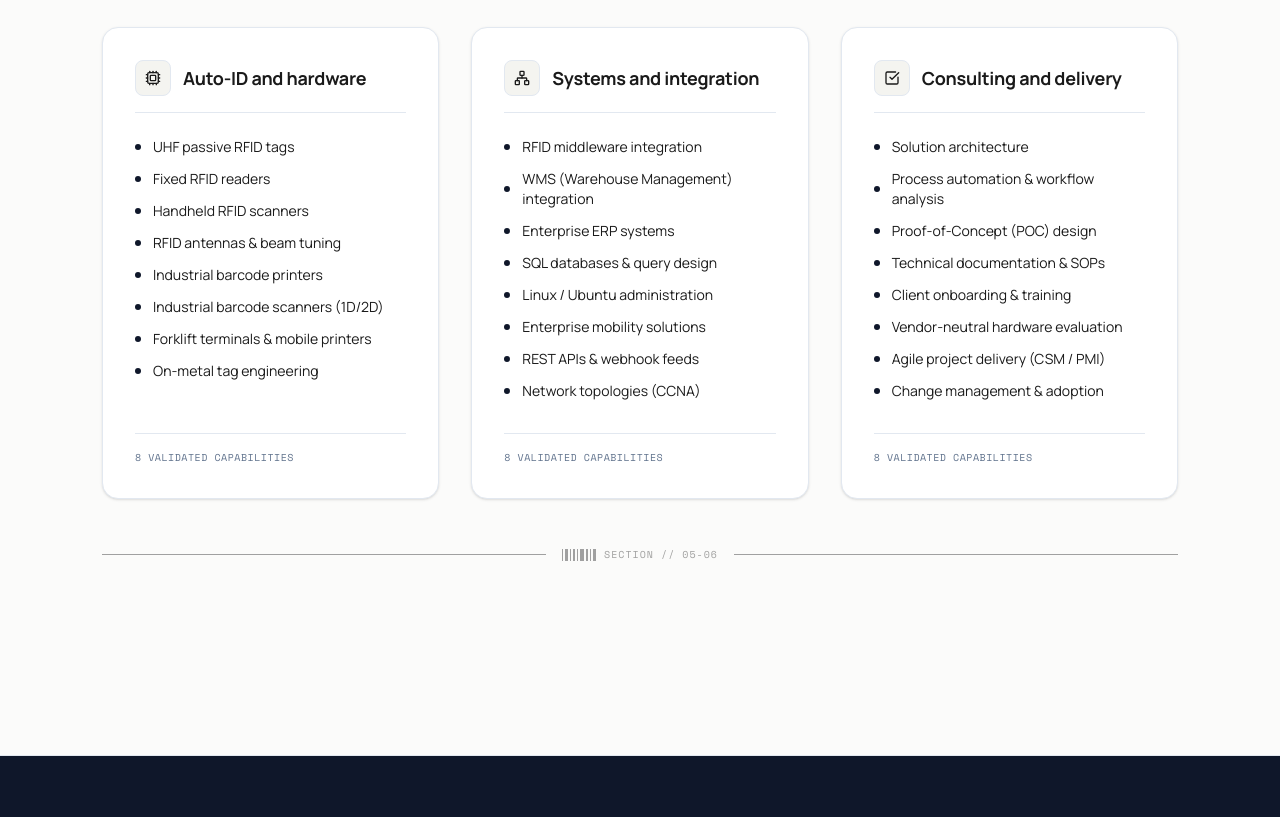
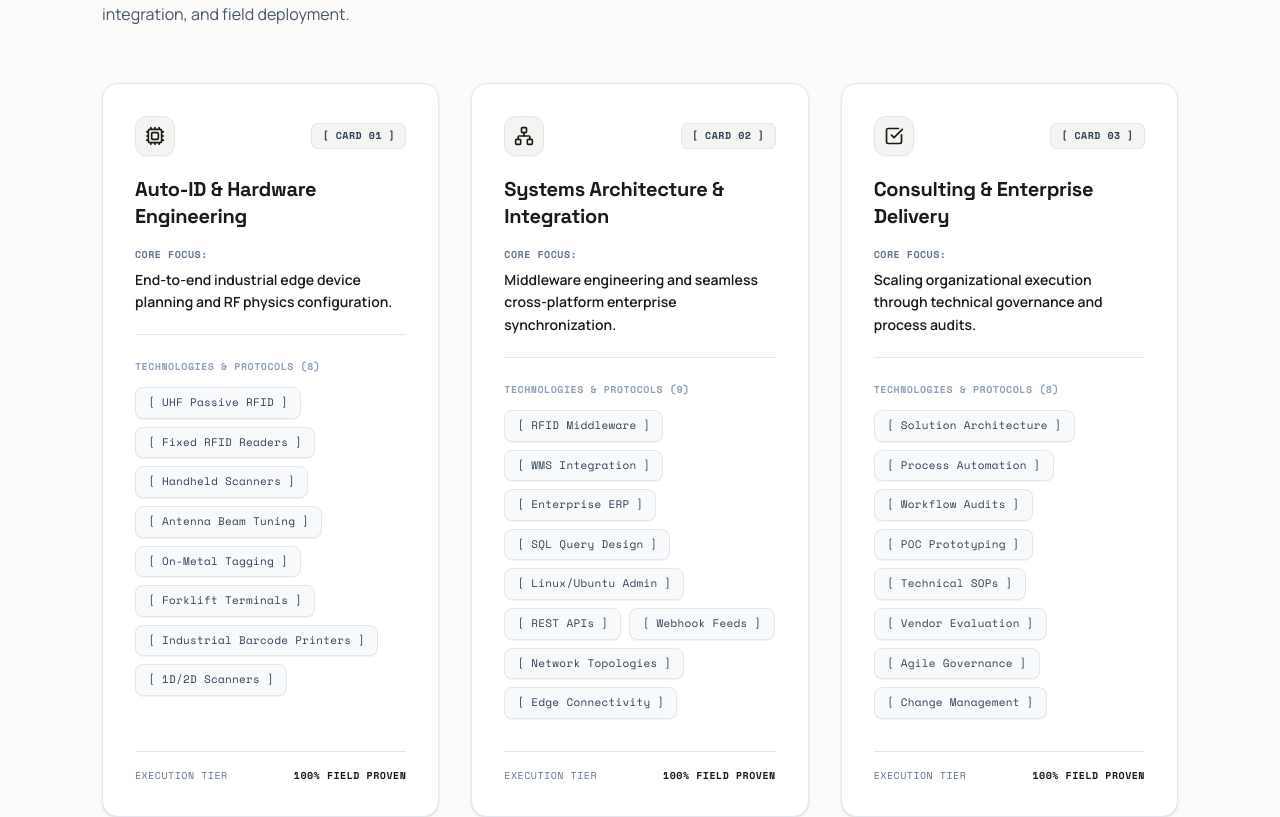
Before and after one commit to zainmabid/myportfolio, a React (Vite) app: page / in a window 1280 px wide. Shown: the part 7342-8159 px from the top of the page. Built offline with nearby package versions, Linux system fonts and the light colour scheme.

Commit message:
feat: upgrade Skills section to Interactive Capabilities Console with pill-tag chips and 2-tier hierarchy

```diff
--- a/src/components/Skills.tsx
+++ b/src/components/Skills.tsx
@@ -1,6 +1,6 @@
 import React from 'react';
 import { Cpu, Network, CheckSquare } from 'lucide-react';
-import { PORTFOLIO_DATA } from '@/data/content';
+import { PORTFOLIO_DATA, SkillGroup } from '@/data/content';
 import { BarcodeDivider } from './Barcode';
 
 const GROUP_ICONS: Record<string, React.ElementType> = {
@@ -16,53 +16,78 @@ export const Skills: React.FC = () => {
     <section id="skills" className="py-28 sm:py-36 border-b border-[#E2E8F0] bg-[#FBFBFA]">
       <div className="max-w-[1140px] mx-auto px-4 sm:px-6 lg:px-8 text-left">
         {/* Section Heading */}
-        <div className="max-w-2xl mb-12">
+        <div className="max-w-2xl mb-14">
           <span className="inline-flex items-center gap-2 px-3.5 py-1.5 rounded-full bg-white border border-[#E2E8F0] font-mono text-[11px] uppercase tracking-wider text-[#1A1A1A] mb-3 shadow-xs">
-            05 // TECHNICAL CAPABILITIES
+            [ 05 // CAPABILITIES CONSOLE ]
           </span>
           <h2 className="font-heading text-3xl sm:text-4xl lg:text-5xl font-bold tracking-[-0.02em] text-[#1A1A1A]">
-            Skills and Hardware
+            Interactive Capabilities Console
           </h2>
           <p className="mt-3 text-base text-[#475569] leading-relaxed">
             Direct hands-on engineering across Auto-ID hardware, enterprise middleware, systems integration, and field deployment.
           </p>
         </div>
 
-        {/* 3 Grouped Columns: Flat, crisp white cards: bg-white border border-[#E2E8F0] rounded-2xl shadow-sm hover:shadow-md p-8 */}
-        <div className="grid grid-cols-1 md:grid-cols-3 gap-6 sm:gap-8">
-          {skillGroups.map((group) => {
+        {/* 3 Capabilities Console Cards Grid */}
+        <div className="grid grid-cols-1 md:grid-cols-3 gap-6 sm:gap-8 items-stretch">
+          {skillGroups.map((group: SkillGroup, idx: number) => {
             const Icon = GROUP_ICONS[group.id] || Cpu;
+            const cardNumber = `0${idx + 1}`;
 
             return (
               <div
                 key={group.id}
-                className="bg-white border border-[#E2E8F0] rounded-2xl p-8 flex flex-col justify-between shadow-sm hover:border-slate-300 hover:shadow-md transition-all duration-200"
+                className="group relative rounded-2xl bg-white border border-[#E2E8F0] p-7 sm:p-8 flex flex-col justify-between shadow-sm hover:border-slate-400 hover:shadow-[0_12px_32px_-12px_rgba(15,23,42,0.12)] transition-all duration-300"
               >
                 <div>
-                  <div className="flex items-center gap-3 mb-6 pb-4 border-b border-[#E2E8F0]">
-                    <div className="w-9 h-9 rounded-lg bg-[#F4F4F0] border border-[#E2E8F0] flex items-center justify-center text-[#1A1A1A]">
-                      <Icon className="w-4 h-4" />
+                  {/* Card Header: Icon + Number Capsule */}
+                  <div className="flex items-center justify-between gap-3 mb-5">
+                    <div className="w-10 h-10 rounded-xl bg-[#F4F4F0] border border-[#E2E8F0] flex items-center justify-center text-[#1A1A1A] group-hover:bg-[#0F172A] group-hover:text-white group-hover:border-[#0F172A] transition-colors shadow-xs">
+                      <Icon className="w-5 h-5" />
                     </div>
-                    <h3 className="font-subheading text-lg font-bold tracking-[-0.015em] text-[#1A1A1A]">
-                      {group.category}
-                    </h3>
+
+                    <span className="font-mono text-[10px] uppercase font-bold px-2.5 py-1 rounded-md bg-[#F4F4F0] border border-[#E2E8F0] text-slate-700 tracking-wider">
+                      [ CARD {cardNumber} ]
+                    </span>
                   </div>
 
-                  <ul className="space-y-3">
-                    {group.skills.map((skill, idx) => (
-                      <li
-                        key={idx}
-                        className="flex items-center gap-3 text-xs sm:text-sm text-[#1A1A1A] font-normal"
-                      >
-                        <span className="w-1.5 h-1.5 rounded-full bg-[#0F172A] shrink-0" />
-                        <span>{skill}</span>
-                      </li>
-                    ))}
-                  </ul>
+                  {/* Card Title */}
+                  <h3 className="font-heading text-xl font-bold tracking-[-0.015em] text-[#1A1A1A] leading-snug">
+                    {group.category}
+                  </h3>
+
+                  {/* Top Tier: Core Focus (High-Level Engineering Control) */}
+                  <div className="mt-4 mb-6 pb-5 border-b border-[#E2E8F0]">
+                    <span className="font-mono text-[10px] uppercase tracking-wider text-slate-500 font-bold block mb-1.5">
+                      Core Focus:
+                    </span>
+                    <p className="text-sm text-[#1A1A1A] font-semibold leading-relaxed">
+                      {group.coreFocus}
+                    </p>
+                  </div>
+
+                  {/* Bottom Tier: Pill-Tags / Chips Grid (Zero Bullets) */}
+                  <div>
+                    <span className="font-mono text-[10px] uppercase tracking-wider text-slate-400 font-bold block mb-3">
+                      Technologies &amp; Protocols ({group.skills.length})
+                    </span>
+                    <div className="flex flex-wrap gap-2">
+                      {group.skills.map((skill, sIdx) => (
+                        <span
+                          key={sIdx}
+                          className="inline-flex items-center px-3 py-1.5 rounded-lg bg-[#F8F9FA] hover:bg-[#0F172A] text-slate-700 hover:text-white border border-[#E2E8F0] hover:border-[#0F172A] font-mono text-[11px] tracking-wide font-medium transition-all duration-150 cursor-default shadow-2xs hover:scale-102 select-none"
+                        >
+                          [ {skill} ]
+                        </span>
+                      ))}
+                    </div>
+                  </div>
                 </div>
 
-                <div className="mt-8 pt-4 border-t border-[#E2E8F0] font-mono text-[10px] uppercase tracking-wider text-slate-500">
-                  {group.skills.length} Validated Capabilities
+                {/* Card Footer: Mastery Status */}
+                <div className="mt-8 pt-4 border-t border-[#E2E8F0] flex items-center justify-between text-[10px] font-mono uppercase tracking-wider text-slate-500">
+                  <span>Execution Tier</span>
+                  <span className="text-[#1A1A1A] font-bold">100% Field Proven</span>
                 </div>
               </div>
             );
--- a/src/data/content.ts
+++ b/src/data/content.ts
@@ -109,6 +109,7 @@ export interface ExperienceItem {
 export interface SkillGroup {
   id: string;
   category: string;
+  coreFocus: string;
   skills: string[];
 }
 
@@ -912,44 +913,48 @@ export const PORTFOLIO_DATA: PortfolioData = {
   skillGroups: [
     {
       id: 'autoid-hardware',
-      category: 'Auto-ID and hardware',
+      category: 'Auto-ID & Hardware Engineering',
+      coreFocus: 'End-to-end industrial edge device planning and RF physics configuration.',
       skills: [
-        'UHF passive RFID tags',
-        'Fixed RFID readers',
-        'Handheld RFID scanners',
-        'RFID antennas & beam tuning',
-        'Industrial barcode printers',
-        'Industrial barcode scanners (1D/2D)',
-        'Forklift terminals & mobile printers',
-        'On-metal tag engineering'
+        'UHF Passive RFID',
+        'Fixed RFID Readers',
+        'Handheld Scanners',
+        'Antenna Beam Tuning',
+        'On-Metal Tagging',
+        'Forklift Terminals',
+        'Industrial Barcode Printers',
+        '1D/2D Scanners'
       ]
     },
     {
       id: 'systems-integration',
-      category: 'Systems and integration',
+      category: 'Systems Architecture & Integration',
+      coreFocus: 'Middleware engineering and seamless cross-platform enterprise synchronization.',
       skills: [
-        'RFID middleware integration',
-        'WMS (Warehouse Management) integration',
-        'Enterprise ERP systems',
-        'SQL databases & query design',
-        'Linux / Ubuntu administration',
-        'Enterprise mobility solutions',
-        'REST APIs & webhook feeds',
-        'Network topologies (CCNA)'
+        'RFID Middleware',
+        'WMS Integration',
+        'Enterprise ERP',
+        'SQL Query Design',
+        'Linux/Ubuntu Admin',
+        'REST APIs',
+        'Webhook Feeds',
+        'Network Topologies',
+        'Edge Connectivity'
       ]
     },
     {
       id: 'consulting-delivery',
-      category: 'Consulting and delivery',
+      category: 'Consulting & Enterprise Delivery',
+      coreFocus: 'Scaling organizational execution through technical governance and process audits.',
       skills: [
-        'Solution architecture',
-        'Process automation & workflow analysis',
-        'Proof-of-Concept (POC) design',
-        'Technical documentation & SOPs',
-        'Client onboarding & training',
-        'Vendor-neutral hardware evaluation',
-        'Agile project delivery (CSM / PMI)',
-        'Change management & adoption'
+        'Solution Architecture',
+        'Process Automation',
+        'Workflow Audits',
+        'POC Prototyping',
+        'Technical SOPs',
+        'Vendor Evaluation',
+        'Agile Governance',
+        'Change Management'
       ]
     }
   ],
```
